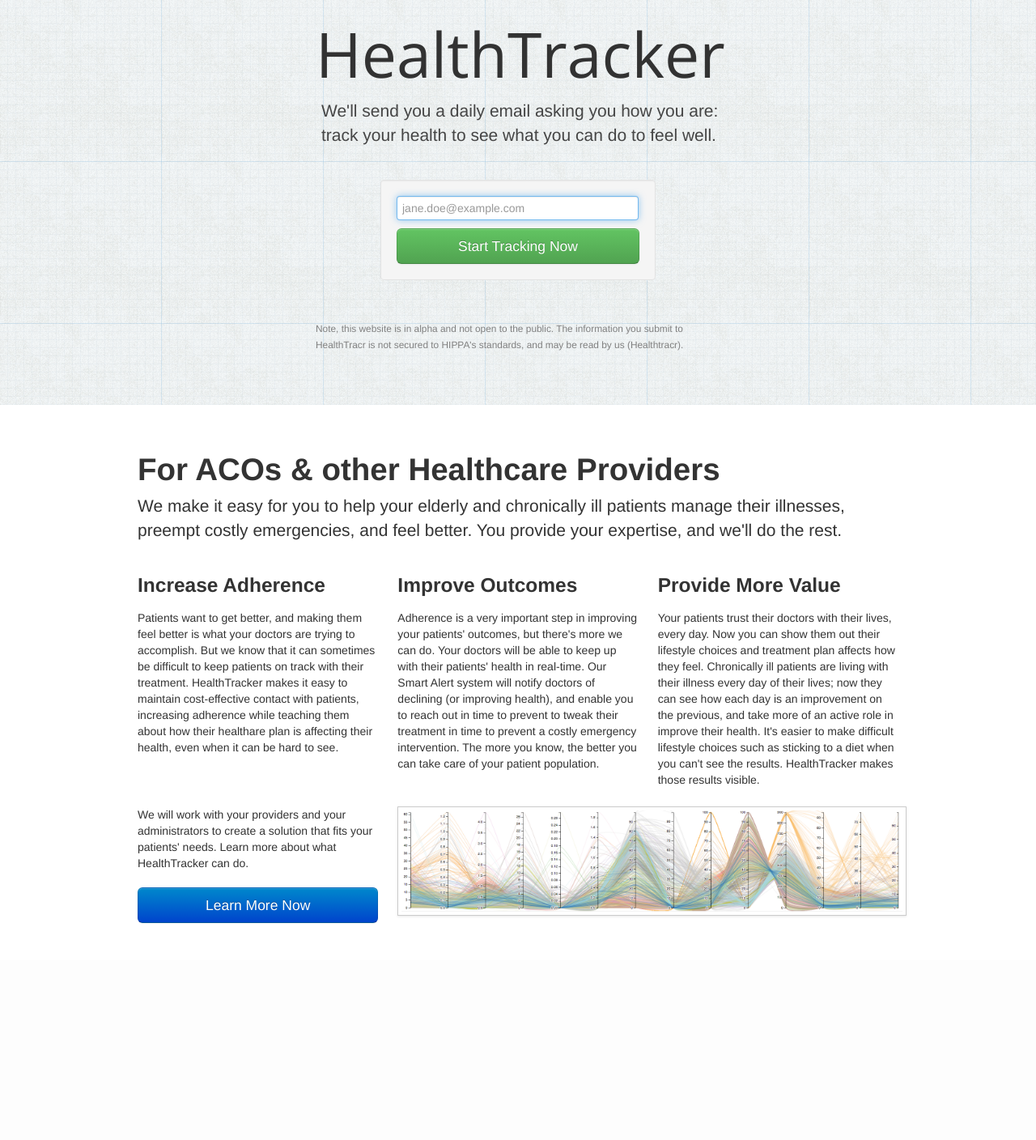
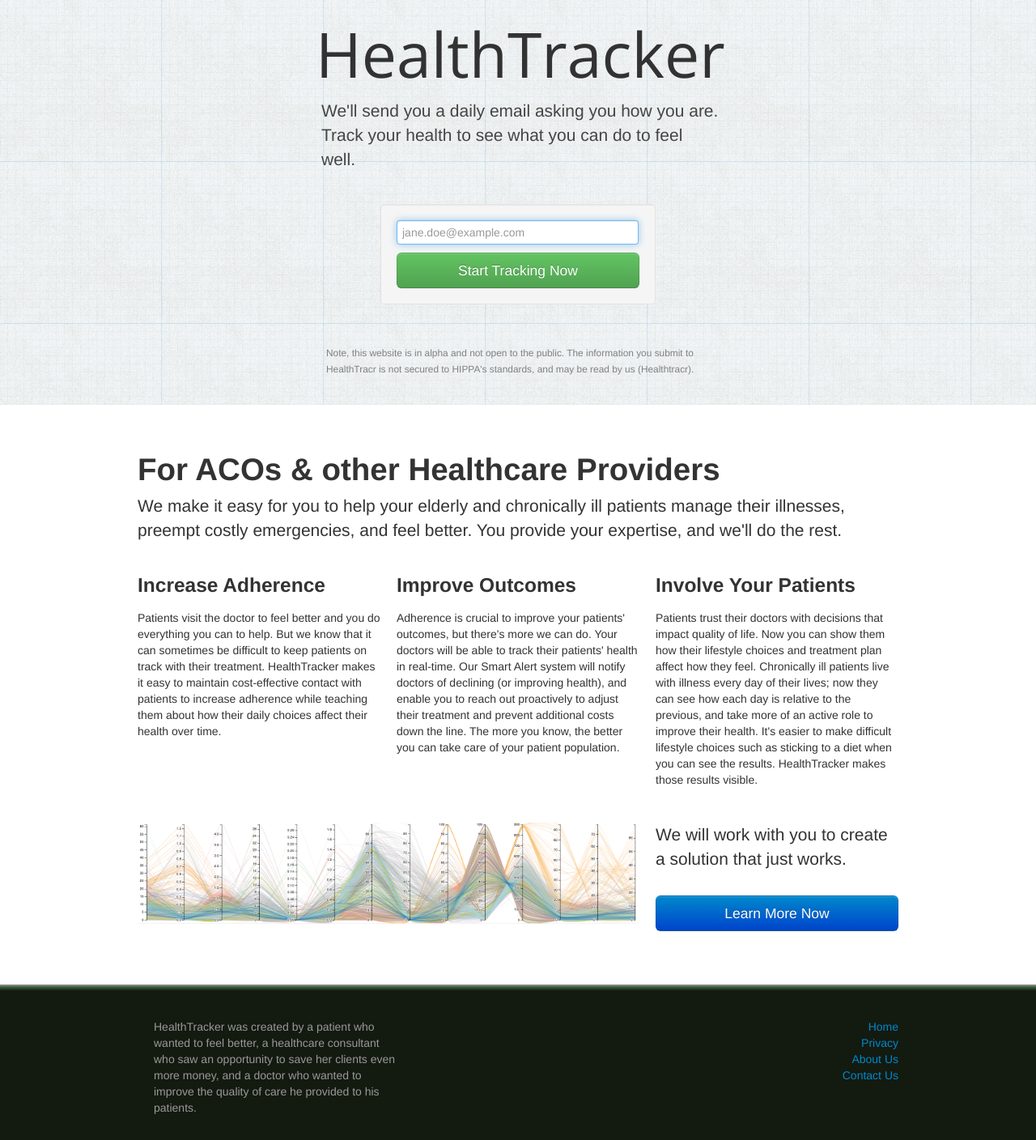
Before and after one commit to ihodes/healthtracker, a Flask app: page / in a window 1280 px wide. Shown: the whole page at 81% size. Before the commit the page ends 1140 px from the top, so only its background shows below. Run offline with Flask 2, Linux system fonts and the light colour scheme.

Commit message:
Improve demo pages etc...

```diff
--- a/healthtracker/static/css/style.css
+++ b/healthtracker/static/css/style.css
@@ -1,6 +1,13 @@
 body { padding: 0; margin: 0;}
 .wrapper { margin: 0 auto; width: 940px;}
+footer { height: 150px; padding: 20px;
+         background: linear-gradient(0deg, #131a10 97%, #477047);
+         border-top: 2px grey solid; }
+footer p { width: 500px; margin: 20px auto 0 auto; }
+footer ul { width: 50px; margin: 10px auto 0 auto; }
 
+footer ul { margin-top: 20px; text-align: right; }
+footer ul li { color: #cdcdcd; list-style: none; }
 
 /* Landing Page */
 section.top { background: url("/static/img/bg.png");
@@ -14,12 +21,12 @@
 .sign-up form { width: 300px; margin: 40px auto 0; }
 .sign-up form input { width: 285px; }
 .sign-up form label { }
-.sign-up .privacy-notice { margin-top: 50px; display: block; color: grey; }
+.sign-up .privacy-notice { margin-top: 50px; margin-left: 13px; display: block; color: grey; }
 
 section.middle { margin-top:550px; }
 section.middle .row-fluid { margin: 23px auto; }
 section.middle .learn-more {}
-
+.why-copy .span4 { height: 300px; }
 
 /* Dr. Console  */
 .table-details { margin: 0 0 37px -18px; }
@@ -30,9 +37,15 @@
 
 .table-details { padding: 27px 0 37px 20px; }
 
+.patient-status-bar { margin: -3px 0 40px 0; }
 
 /* Pt Portal */
 section.question { padding-top: 37px; width: 500px; }
 section.question textarea { width: 480px; }
 
 .tracker-holder { margin-top: 33px; }
+
+
+/* Learn More */
+.learn-more section { margin: 60px auto; }
+.learn-more img { margin: 0 auto; display: block; }
--- /dev/null
+++ b/healthtracker/templates/about.html
@@ -0,0 +1 @@
+coming soon...
--- /dev/null
+++ b/healthtracker/templates/contact_us.html
@@ -0,0 +1 @@
+coming soon...
--- a/healthtracker/templates/landing.html
+++ b/healthtracker/templates/landing.html
@@ -4,7 +4,7 @@
   <div class="sign-up">
     <div class="wordmark">HealthTracker</div>
     <p class="lead">
-      We'll send you a daily email asking you how you are: track your health to see what you can do to feel well.
+      We'll send you a daily email asking you how you are. Track your health to see what you can do to feel well.
     </p>
 
     {% include "flash.html" %}
@@ -27,33 +27,50 @@
       <p class="lead">
         We make it easy for you to help your elderly and chronically ill patients manage their illnesses, preempt costly emergencies, and feel better. You provide your expertise, and we'll do the rest.
       </p>
-      <div class="row-fluid">
+      <div class="row-fluid why-copy">
         <div class="span4">
           <h3>Increase Adherence</h3>
-          Patients want to get better, and making them feel better is what your doctors are trying to accomplish. But we know that it can sometimes be difficult to keep patients on track with their treatment. HealthTracker makes it easy to maintain cost-effective contact with patients, increasing adherence while teaching them about how their healthare plan is affecting their health, even when it can be hard to see.
+Patients visit the doctor to feel better and you do everything you can to help. But we know that it can sometimes be difficult to keep patients on track with their treatment. HealthTracker makes it easy to maintain cost-effective contact with patients to increase adherence while teaching them about how their daily choices affect their health over time.
         </div>
         <div class="span4">
           <h3>Improve Outcomes</h3>
-          Adherence is a very important step in improving your patients' outcomes, but there's more we can do. Your doctors will be able to keep up with their patients' health in real-time. Our Smart Alert system will notify doctors of declining (or improving health), and enable you to reach out in time to prevent to tweak their treatment in time to prevent a costly emergency intervention. The more you know, the better you can take care of your patient population.
+Adherence is crucial to improve your patients' outcomes, but there's more we can do. Your doctors will be able to track their patients' health in real-time. Our Smart Alert system will notify doctors of declining (or improving health), and enable you to reach out proactively to adjust their treatment and prevent additional costs down the line. The more you know, the better you can take care of your patient population.
         </div>
         <div class="span4">
-          <h3>Provide More Value</h3>
-          Your patients trust their doctors with their lives, every day. Now you can show them out their lifestyle choices and treatment plan affects how they feel. Chronically ill patients are living with their illness every day of their lives; now they can see how each day is an improvement on the previous, and take more of an active role in improve their health. It's easier to make difficult lifestyle choices such as sticking to a diet when you can't see the results. HealthTracker makes those results visible.
+          <h3>Involve Your Patients</h3>
+Patients trust their doctors with decisions that impact quality of life. Now you can show them how their lifestyle choices and treatment plan affect how they feel. Chronically ill patients live with illness every day of their lives; now they can see how each day is relative to the previous, and take more of an active role to improve their health. It's easier to make difficult lifestyle choices such as sticking to a diet when you can see the results. HealthTracker makes those results visible.
         </div>
       </div>
 
       <div class="row-fluid">
-        <div class="span4 learn-more">
-          We will work with your providers and your administrators to create a solution that fits your patients' needs. Learn more about what HealthTracker can do.
+        <div class="span8">
+          <img class="" src="/static/img/graph.png">
+        </div>
+        <div class="span4 learn-more lead">
+          We will work with you to create a solution that just works.
           <br><br>
           <a href="/learn-more" class="btn btn-primary btn-large btn-block">
             Learn More Now
           </a>
         </div>
-        <div class="span8">
-          <img class="img-polaroid" src="/static/img/graph.png">
-        </div>
       </div>
     </div>
 </section>
+
+<footer>
+  <div class="wrapper row">
+    <p class="span4 muted">
+      HealthTracker was created by a patient who wanted to feel better, a healthcare consultant who saw an opportunity to save her clients even more money, and a doctor who wanted to improve the quality of care he provided to his patients.
+    </p>
+    <p class="span4 muted">
+
+    </p>
+  <ul class="span2 pull-right">
+    <li><a href="/">Home</a></li>
+    <li><a href="/privacy">Privacy</a></li>
+    <li><a href="/about">About Us</a></li>
+    <li><a href="/contact">Contact Us</a></li>
+  </ul>
+  </div>
+</footer>
 {% endblock %}
--- a/healthtracker/templates/layout.html
+++ b/healthtracker/templates/layout.html
@@ -2,7 +2,6 @@
 <html lang="en">
   <head>
     <title>{% block title %}Track Your Health, Pain Free{% endblock %}</title>
-    <meta name="viewport" content="width=device-width, initial-scale=1.0">
 
     <!-- Utilities -->
     <script src="static/js/jquery-1.9.1.min.js"></script>
@@ -15,7 +14,6 @@
     <link href="http://fonts.googleapis.com/css?family=Dosis"
           rel="stylesheet" type="text/css">
     <link rel="stylesheet" href="static/css/bootstrap.min.css">
-    <link rel="stylesheet" href="static/css/bootstrap-responsive.min.css">
     <link rel="stylesheet" href="static/css/style.css">
 
     <script type="text/javascript">
--- /dev/null
+++ b/healthtracker/templates/privacy.html
@@ -0,0 +1 @@
+coming soon...
--- a/healthtracker/utils.py
+++ b/healthtracker/utils.py
@@ -1,5 +1,8 @@
 # -*- coding: utf-8 -*-
-import string, random, datetime
+import string
+import random
+import datetime
+import requests
 
 
 def random_string(size=32):
--- a/healthtracker/views.py
+++ b/healthtracker/views.py
@@ -7,7 +7,8 @@
 from healthtracker.view_helpers import get_user_by_auth, get_user_by_id, \
      require_admin, provide_user_from_auth, provide_user_from_id
 from healthtracker.mailer import send_admin_login, send_status_update_email, \
-     send_approval_email, send_confirmation_email, send_login_email
+     send_approval_email, send_confirmation_email, send_login_email, \
+     send_simple_email
 from healthtracker import app
 
 
@@ -16,14 +17,30 @@
     return render_template("landing.html")
 
 
-@app.route("/learn-more")
+@app.route("/learn-more", methods=["POST", "GET"])
 def learn_more():
-    return render_template("learn_more.html")
-
+    if request.method == "POST":
+        email = request.form.get("email")
+        send_simple_email("Request For Info",
+                          "{} has requested information on HealthTracker".format(email),
+                          "isaachodes@gmail.com")
+        return redirect(url_for("learn_more"))
+    else:
+        return render_template("learn_more.html")
 
 @app.route("/drconsole")
 def drconsole():
     return render_template("doctor_console.html")
+
+@app.route("/privacy")
+def drconsole():
+    return render_template("privacy.html")
+@app.route("/about")
+def drconsole():
+    return render_template("about.html")
+@app.route("/contact")
+def drconsole():
+    return render_template("contact_us.html")
 
 
 @app.route("/ptportal")
```
Also changed, not shown: healthtracker/mailer.py (+13 -0 lines), healthtracker/templates/doctor_console.html (+12 -5 lines), healthtracker/templates/learn_more.html (+20 -8 lines), healthtracker/static/img/patient-list.png.
